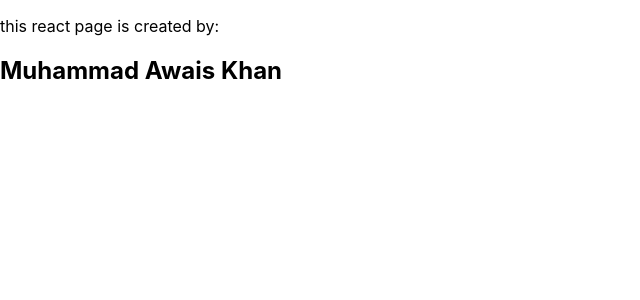
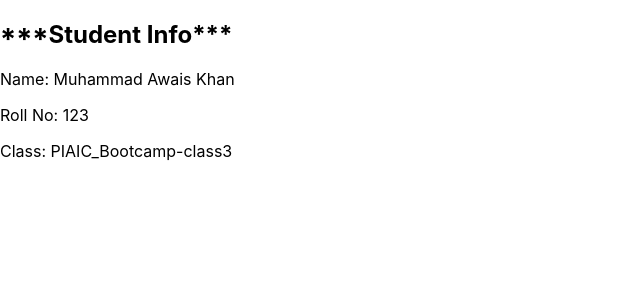
Before and after one commit to EngrAwaisKhan/first-react-app, a React (Create React App) app: page / in a window 1280 px wide. Shown: the top 300 px of the page, without its empty margins (0-640 px from the left). Built offline with nearby package versions, Linux system fonts and the light colour scheme.

Commit message:
add three new functions
name, roll_no, class

```diff
--- a/src/App.js
+++ b/src/App.js
@@ -1,9 +1,15 @@
 import React from 'react';
 import Name from './name.js';
+import Roll_No from './roll.js'
+import Class from './class.js'
+
 function App() {
   return (
   <div>
-    <Name Pname ="Muhammad Awais Khan"/>
+      <h2>***Student Info***</h2>
+    <Name Sname = "Muhammad Awais Khan"/>
+    <Roll_No Sroll= "123"/>
+    <Class Sclass = "PIAIC_Bootcamp-class3"/>
   </div>
   )
 }
--- /dev/null
+++ b/src/class.js
@@ -0,0 +1,9 @@
+import React from 'react'
+
+function Class(props){
+    return(
+    <p>Class: {props.Sclass}</p>
+    )
+}
+
+export default Class;
--- a/src/name.js
+++ b/src/name.js
@@ -2,9 +2,7 @@
 
 function Name(props){
     return(
-        <div>
-            <p>this react page is created by: <h2>{props.Pname}</h2></p>
-        </div>
+        <p>Name: {props.Sname}</p>
     )
 }
 
--- /dev/null
+++ b/src/roll.js
@@ -0,0 +1,9 @@
+import React from 'react'
+
+function Roll_No(props){
+    return(
+        <p>Roll No: {props.Sroll}</p>
+    )
+}
+
+export default Roll_No;
```
